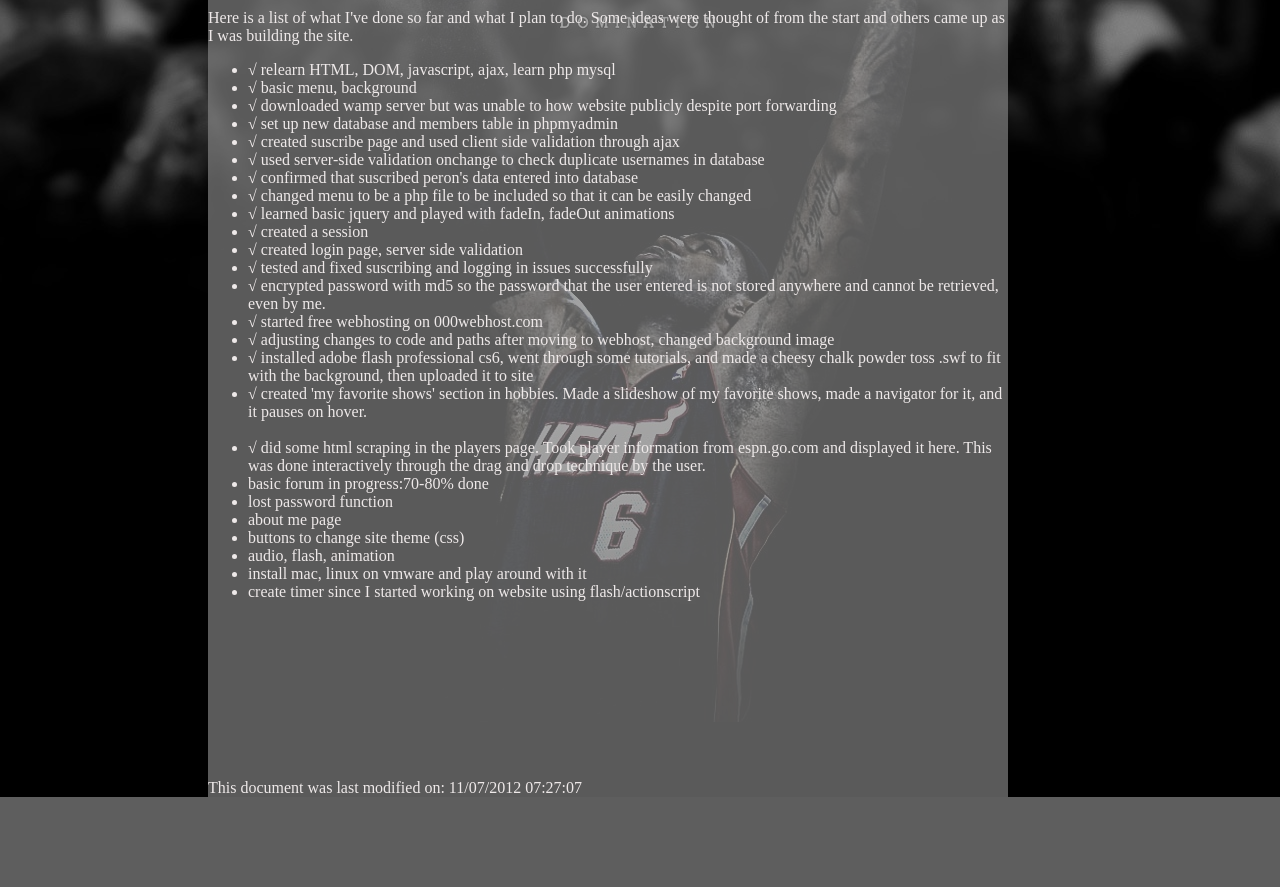
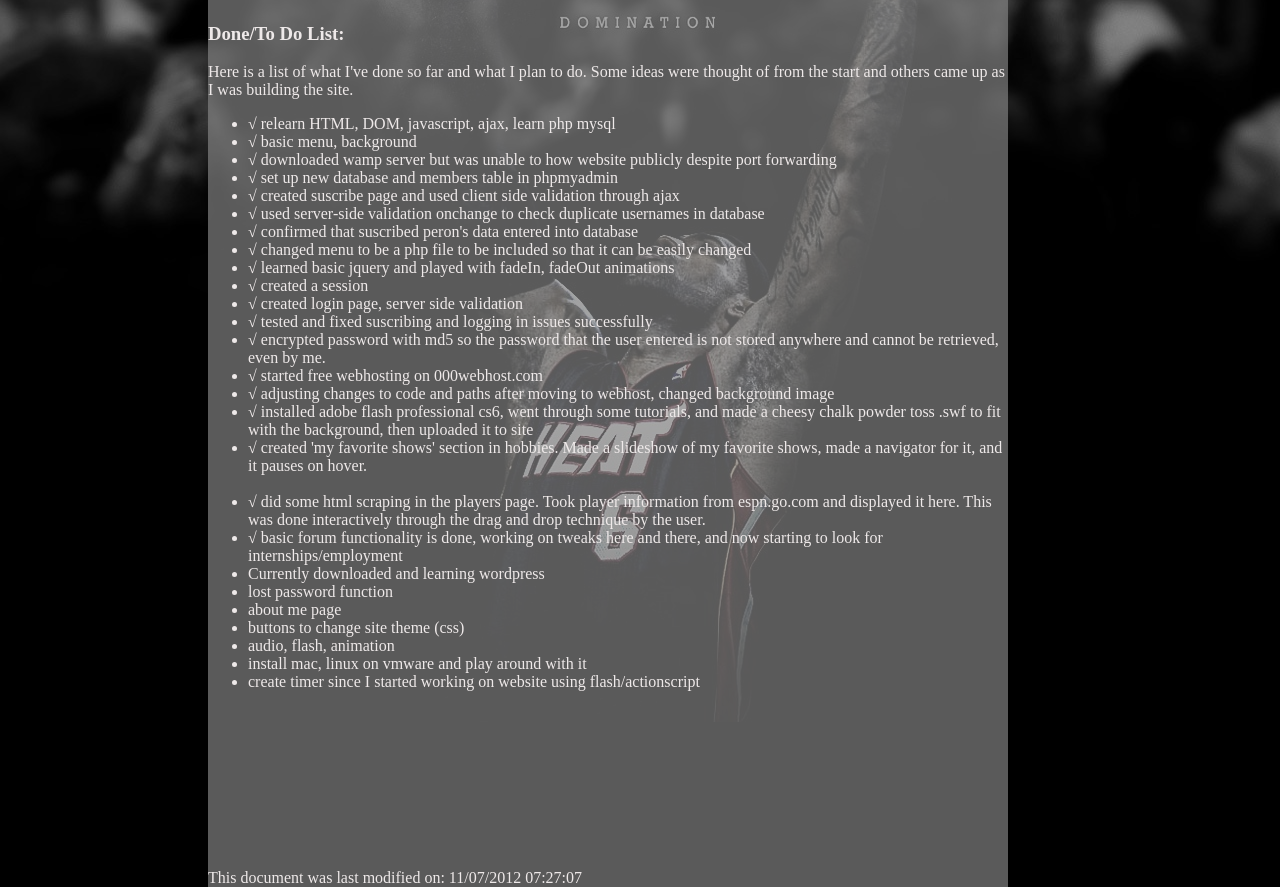
Before and after one commit to HenryM88/MyWebsite, a PHP site: page / in a window 1280 px wide. Shown: the part 302-1189 px from the top of the page. Before the commit the page ends 1099 px from the top, so only its background shows below. Run offline with PHP 8.4, Linux system fonts and the light colour scheme; a stand-in replaces the project's code that opens the database connection; some libraries are stand-ins or nearby versions.

Commit message:
minor changes

```diff
--- a/css/mystyle.css
+++ b/css/mystyle.css
@@ -18,6 +18,11 @@ a:hover {background-color:#555;color:white;}
 table a:link{color:black;}
 table a:visited {color:black;}
 table a:hover {background-color:#8B7355; color:white;}
+
+#regLink{
+color:black;
+text-decoration: underline;
+}
 
 .menu{
 position:absolute;
@@ -139,5 +144,4 @@ height:20px;
 background-color: gray;
 }
 
-
 #div1 {width:350px;height:300px;padding:10px;border:1px solid #aaaaaa;}
--- a/forum.php
+++ b/forum.php
@@ -1,5 +1,4 @@
 <?php> include 'header.php'; ?>
-				This page is still in progress
 				<?php
 				include 'databaseconnect.php';
 				$sql = "SELECT
--- a/index.php
+++ b/index.php
@@ -41,7 +41,9 @@
 			The purpose of this website is to help me develop and show my web design skills. I plan on incorporating
 			many technologies into this site including javascrit, ajax client and server validation, php, etc. The
 			content will be based on my	favorite sport, basketball, as well as other hobbies of mine. You can check
-			out my code at https://github.com/HenryM88
+			out my code at https://github.com/HenryM88 <br /><br />
+			I focused primarily on functionality than appearance so far. Also, it's not meant to be a professional site
+			but a project to help me learn so please don't judge on the lebron background.
 			<br />
 			<br />
 			<h3>Done/To Do List:</h3>
@@ -71,7 +73,8 @@
 			<br />
 			<li>&#8730; did some html scraping in the players page. Took player information from espn.go.com and displayed it here. This was
 				done interactively through the drag and drop technique by the user. </li>
-			<li>basic forum in progress:70-80% done</li>
+			<li>&#8730; basic forum functionality is done, working on tweaks here and there, and now starting to look for internships/employment</li>
+			<li>Currently downloaded and learning wordpress</li>
 			<li>lost password function</li>
 			<li>about me page</li>
 			<li>buttons to change site theme (css)</li>
--- a/menu.php
+++ b/menu.php
@@ -22,7 +22,7 @@
 	}
 	if ($_SERVER['PHP_SELF']=='/topic.php'){
 		if (isset($_SESSION['user'])){
-			echo '<a class="forumButtons" href="/create_thread.php">CREATE NEW THREAD</a>';
+			echo '<a class="forumButtons" href="/create_thread.php?id=' .mysql_real_escape_string($_GET['id']) . '">CREATE NEW THREAD</a>';
 		}
 		else{
 			echo 'You must be logged in order to create a thread';
```
Also changed, not shown: create_thread.php (+9 -10 lines).
